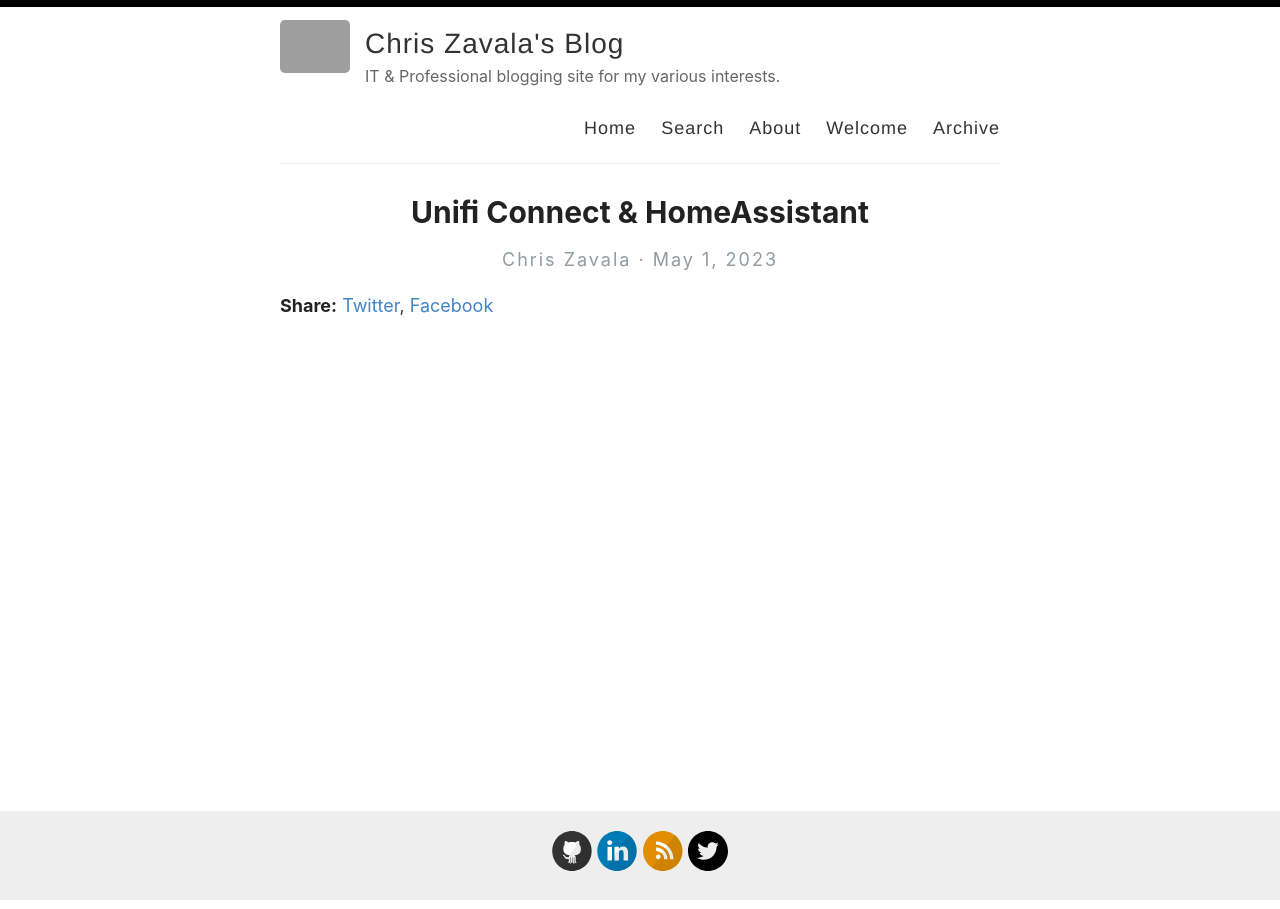
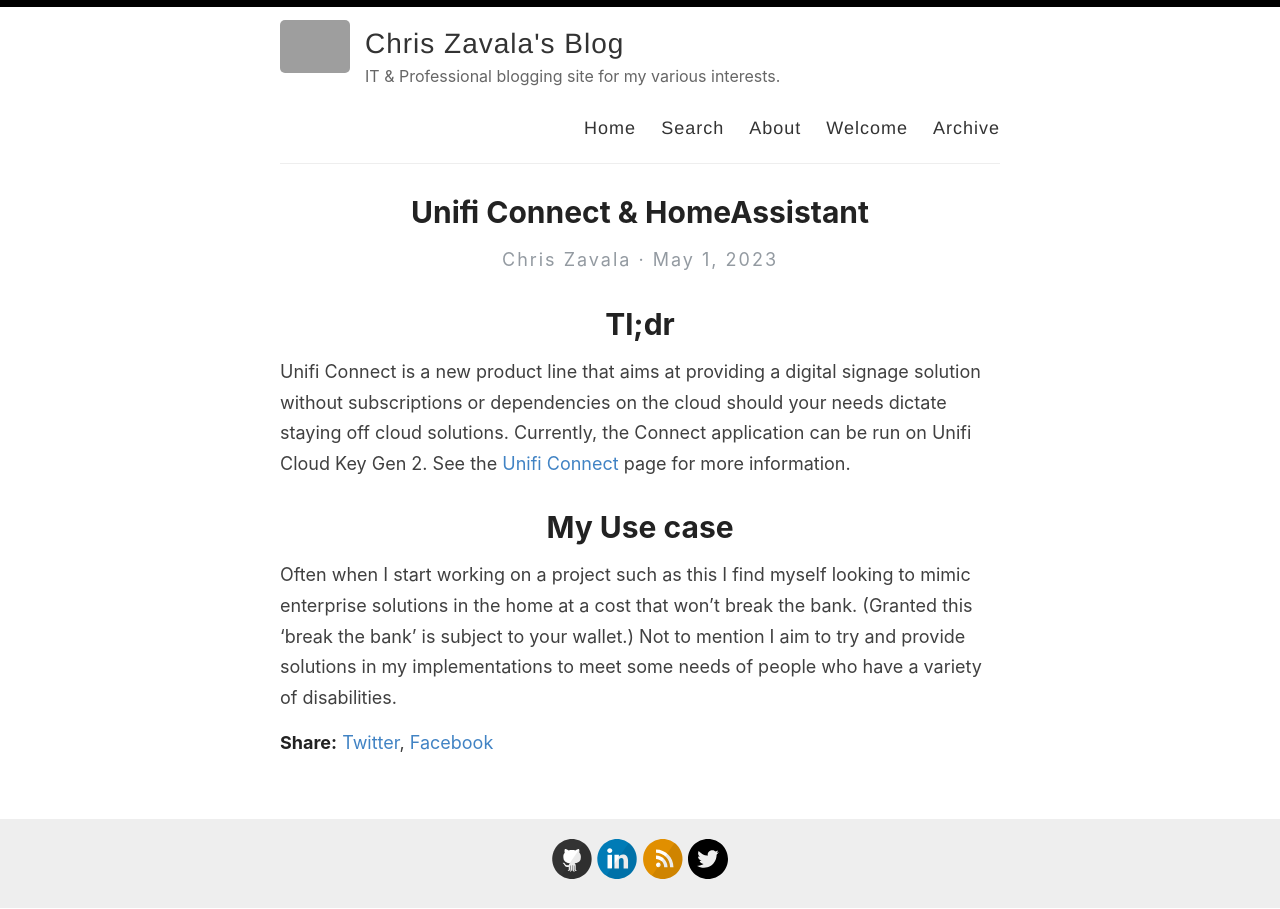
Before and after one commit to zavalalabs/zavalalabs.github.io, a Jekyll site: the page built from _posts/2023-5-01-Unifi-Connect_&_HomeAssistant.md, in a window 1280 px wide. Built offline with Jekyll 4.4.1, drawn with Linux system fonts in a browser that asks for light colours; grey boxes are pictures that could not be loaded.

Commit message:
New Post fixes

```diff
--- a/_posts/2023-5-01-Unifi-Connect_&_HomeAssistant.md
+++ b/_posts/2023-5-01-Unifi-Connect_&_HomeAssistant.md
@@ -3,3 +3,11 @@
 title: Unifi Connect & HomeAssistant
 
 ---
+
+# Tl;dr
+
+Unifi Connect is a new product line that aims at providing a digital signage solution without subscriptions or dependencies on the cloud should your needs dictate staying off cloud solutions. Currently, the Connect application can be run on Unifi Cloud Key Gen 2. See the [Unifi Connect](https://www.ui.com/unifi/unifi-connect/) page for more information.
+
+# My Use case
+
+Often when I start working on a project such as this I find myself looking to mimic enterprise solutions in the home at a cost that won't break the bank. (Granted this 'break the bank' is subject to your wallet.) Not to mention I aim to try and provide solutions in my implementations to meet some needs of people who have a variety of disabilities.
```
Also changed, not shown: _posts/2023-3-22-Developing.md (+2 -2 lines).
